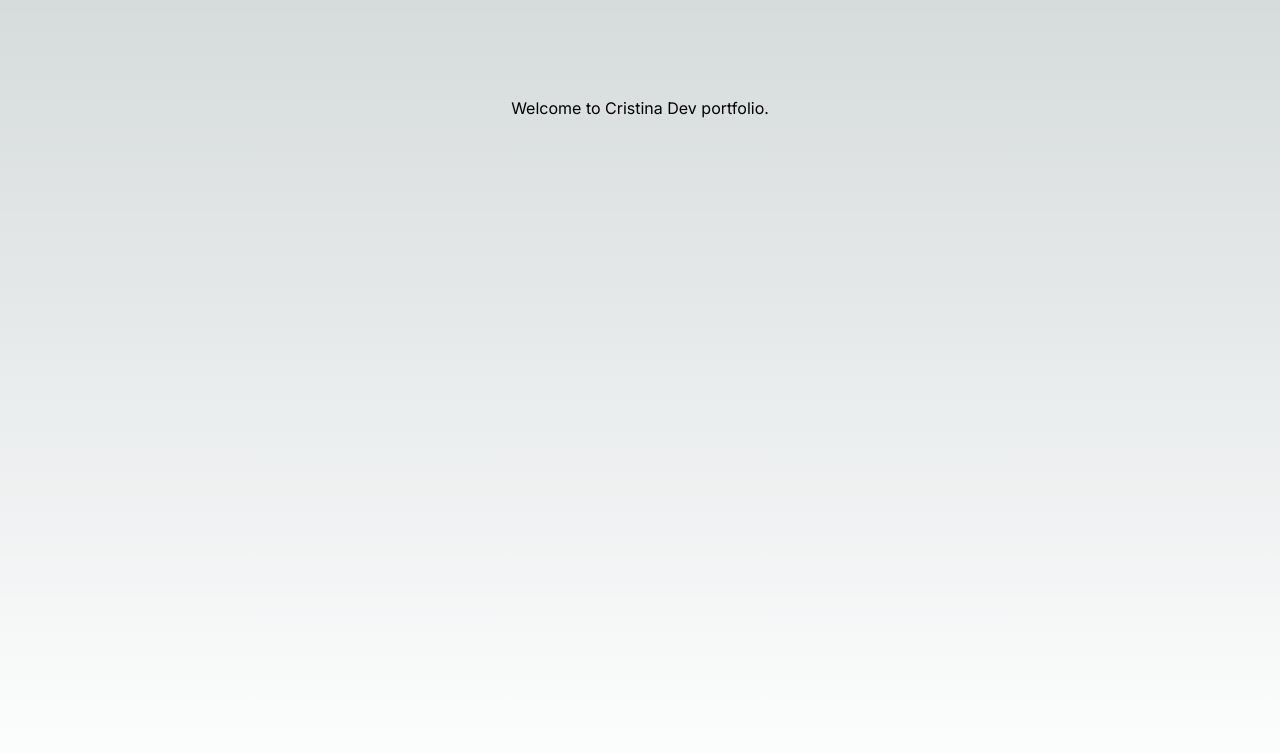
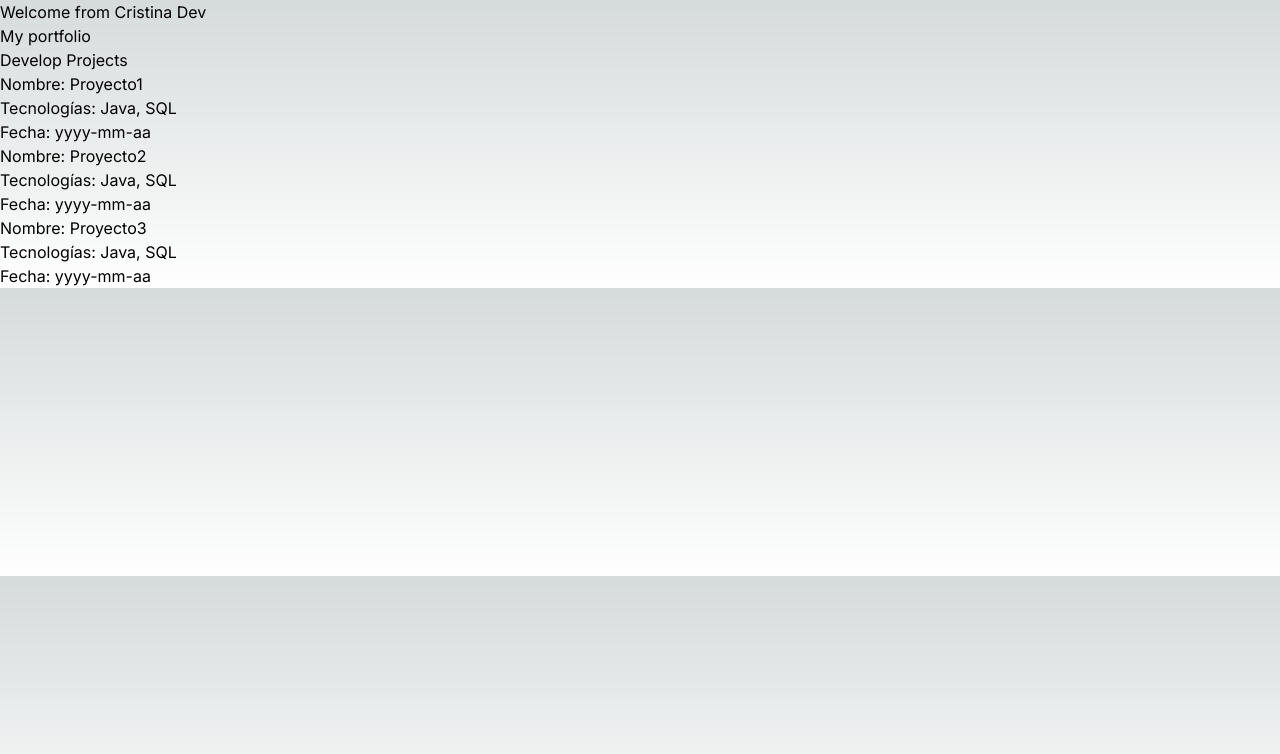
Before and after one commit to elogin91/portfolio, a Next.js app: page / in a window 1280 px wide. Shown: the top 754 px of the page. Built offline with nearby package versions, Linux system fonts and the light colour scheme.

Commit message:
add frontmatter

```diff
--- a/next.config.js
+++ b/next.config.js
@@ -1,4 +1,9 @@
 /** @type {import('next').NextConfig} */
-const nextConfig = {}
+const nextConfig = {
+    experimental: {
+      mdxRs: true,
+    },
+  }
 
-module.exports = nextConfig
+  const withMDX = require('@next/mdx')()
+  module.exports = withMDX(nextConfig)
--- a/package.json
+++ b/package.json
@@ -9,13 +9,19 @@
     "lint": "next lint"
   },
   "dependencies": {
+    "@mdx-js/loader": "^2.3.0",
+    "@mdx-js/react": "^2.3.0",
+    "@next/mdx": "^13.4.6",
+    "@types/mdx": "^2.0.5",
     "@types/node": "20.3.1",
     "@types/react": "18.2.13",
     "@types/react-dom": "18.2.6",
     "autoprefixer": "10.4.14",
     "eslint": "8.43.0",
     "eslint-config-next": "13.4.6",
+    "front-matter": "^4.0.2",
     "next": "13.4.6",
+    "next-mdx-remote": "^4.4.1",
     "postcss": "8.4.24",
     "react": "18.2.0",
     "react-dom": "18.2.0",
--- /dev/null
+++ b/projects/project1.mdx
@@ -0,0 +1,9 @@
+---
+  name: 'Proyecto1'
+  technologies: 'Java, SQL'
+  date: 'yyyy-mm-aa'
+---
+
+# My MDX page
+
+blablabla
--- /dev/null
+++ b/projects/project2.mdx
@@ -0,0 +1,9 @@
+---
+  name: 'Proyecto2'
+  technologies: 'Java, SQL'
+  date: 'yyyy-mm-aa'
+---
+
+# My MDX page
+
+blablabla
--- /dev/null
+++ b/projects/project3.mdx
@@ -0,0 +1,9 @@
+---
+  name: 'Proyecto3'
+  technologies: 'Java, SQL'
+  date: 'yyyy-mm-aa'
+---
+
+# My MDX page
+
+blablabla
--- a/src/app/layout.tsx
+++ b/src/app/layout.tsx
@@ -4,8 +4,8 @@ import { Inter } from 'next/font/google'
 const inter = Inter({ subsets: ['latin'] })
 
 export const metadata = {
-  title: 'Create Next App',
-  description: 'Generated by create next app',
+  title: 'Cristina Dev',
+  description: 'Personal Portfolio',
 }
 
 export default function RootLayout({
--- a/src/app/page.tsx
+++ b/src/app/page.tsx
@@ -1,9 +1,53 @@
-import Image from 'next/image'
+import fs from "fs";
+import { join } from 'path'
+import { serialize } from "next-mdx-remote/serialize"
+import { MDXRemote } from "next-mdx-remote";
 
-export default function Home() {
-  return (
-    <main className="flex min-h-screen flex-col items-center justify-between p-24">
-      <h1>Welcome to Cristina Dev portfolio.</h1>
-    </main>
+const projectsDirectory = join(process.cwd(), '/projects')
+
+function getProjectSlugs() {
+  return fs.readdirSync(projectsDirectory)
+}
+
+async function getFirstProjectsInfo(){
+  const directoryContent = fs.readdirSync(projectsDirectory)
+
+  return Promise.all(directoryContent.map( p => getProjectFronmatter(p)))
+}
+
+async function getProjectFronmatter(projectPath: string) {
+  const source = fs.readFileSync(
+    join(projectsDirectory, projectPath),
+    'utf8'
+  );
+
+  return serialize<Record<string, unknown>, Record<string, "name" | "technologies" | "date">>(source, { parseFrontmatter: true });
+}
+
+export default async function Home() {
+  const projects = await getFirstProjectsInfo();
+
+
+  return (<>
+  <h1>Welcome from Cristina Dev</h1>
+  <h2>My portfolio</h2>
+
+
+    <h3>Develop Projects</h3>
+
+    <ul>
+      {projects.map((p) => {
+        return (
+          <li key={p.frontmatter.name}>
+            Nombre: {p.frontmatter.name} <br />
+            Tecnologías: {p.frontmatter.technologies} <br />
+            Fecha: {p.frontmatter.date} <br />
+          </li>
+
+        );
+      })}
+    </ul>
+
+  </>
   )
 }
--- /dev/null
+++ b/src/app/projects.tsx
@@ -0,0 +1,16 @@
+import * as React from 'react';
+
+const BlogPage = ({  }) => {
+    return (
+        <section>
+            {
+            }
+        </section>
+    )
+}
+
+import HelloWorld from '../../projects/cronus13/hellow.mdx'
+
+export default function projects() {
+  return <HelloWorld />
+}
```
Also changed, not shown: mdx-components.tsx (added, +15 -0 lines), src/app/project/[slug].tsx (added), 1 other file (tests, documents, lock files or other folders).
